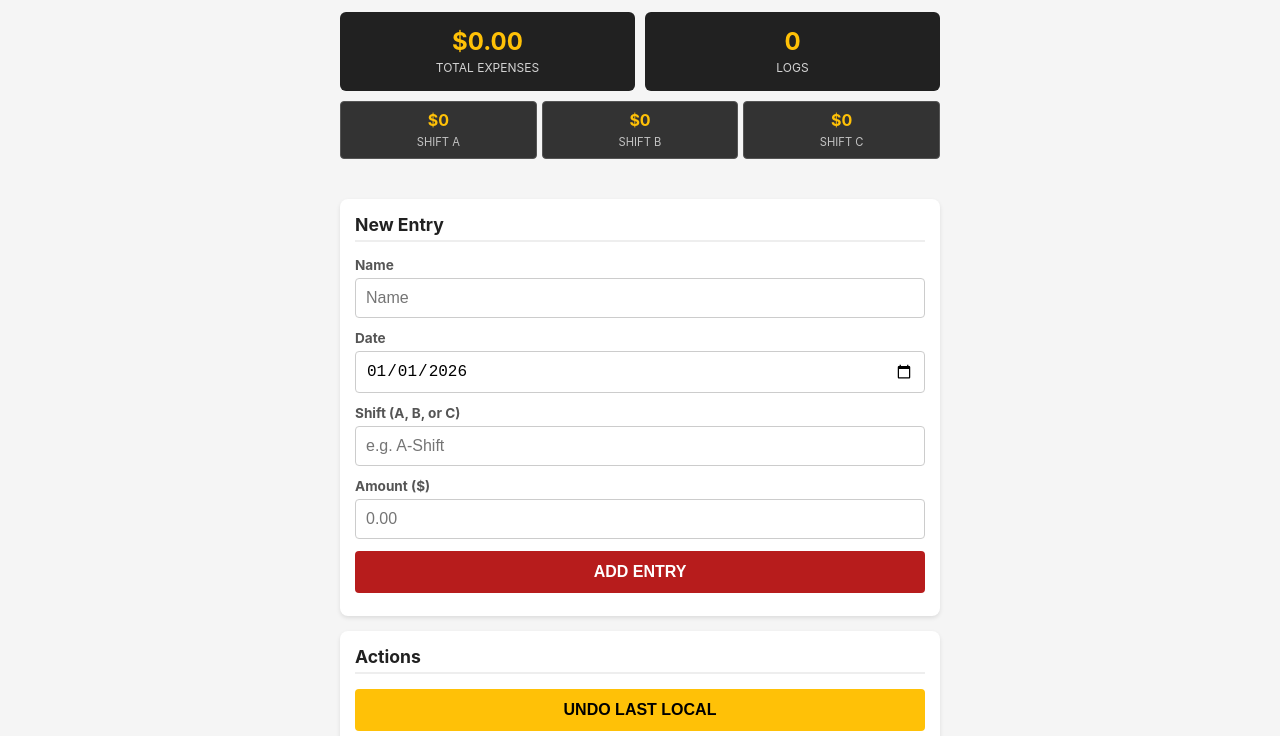
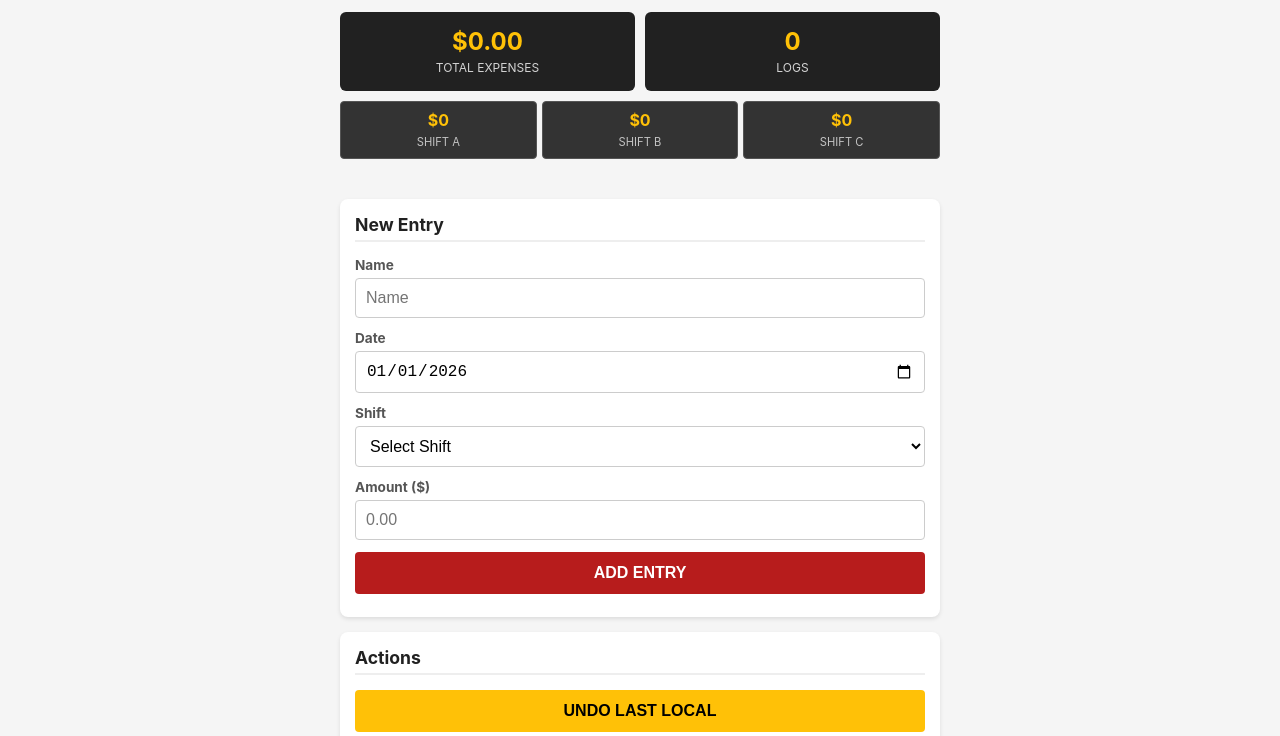
Before and after one commit to gpetrone80-lab/superfund, a plain HTML site: page index.html in a window 1280 px wide. Shown: the part 64-800 px from the top of the page. Drawn offline with Linux system fonts and the light colour scheme.

Commit message:
Add files via upload

```diff
--- a/index.html
+++ b/index.html
@@ -12,6 +12,7 @@
     <link rel="stylesheet" href="style.css">
 
     <link rel="apple-touch-icon" href="icon.png">
+    <link rel="icon" type="image/png" href="icon.png">
 </head>
 <body>
 
@@ -61,8 +62,13 @@
                 <input type="date" id="inpDate" required>
             </div>
             <div class="form-group">
-                <label>Shift (A, B, or C)</label>
-                <input type="text" id="inpShift" placeholder="e.g. A-Shift" required>
+                <label>Shift</label>
+                <select id="inpShift" required>
+                    <option value="" disabled selected>Select Shift</option>
+                    <option value="A-Shift">A-Shift</option>
+                    <option value="B-Shift">B-Shift</option>
+                    <option value="C-Shift">C-Shift</option>
+                </select>
             </div>
             <div class="form-group">
                 <label>Amount ($)</label>
--- a/style.css
+++ b/style.css
@@ -44,13 +44,15 @@ h2 {
 /* Inputs */
 .form-group { margin-bottom: 12px; }
 label { display: block; font-weight: bold; font-size: 0.85rem; margin-bottom: 5px; color: #555; }
-input {
+
+input, select {
     width: 100%;
     padding: 10px;
     border: 1px solid #ccc;
     border-radius: 4px;
     font-size: 16px;
     box-sizing: border-box;
+    background-color: #ffffff;
 }
 
 /* Dashboard Stats - Main */
--- a/sw.js
+++ b/sw.js
@@ -4,7 +4,8 @@ const ASSETS = [
   './index.html',
   './style.css',
   './app.js',
-  './manifest.json'
+  './manifest.json',
+  './icon.png'
 ];
 
 // Install Event: Cache files
```
